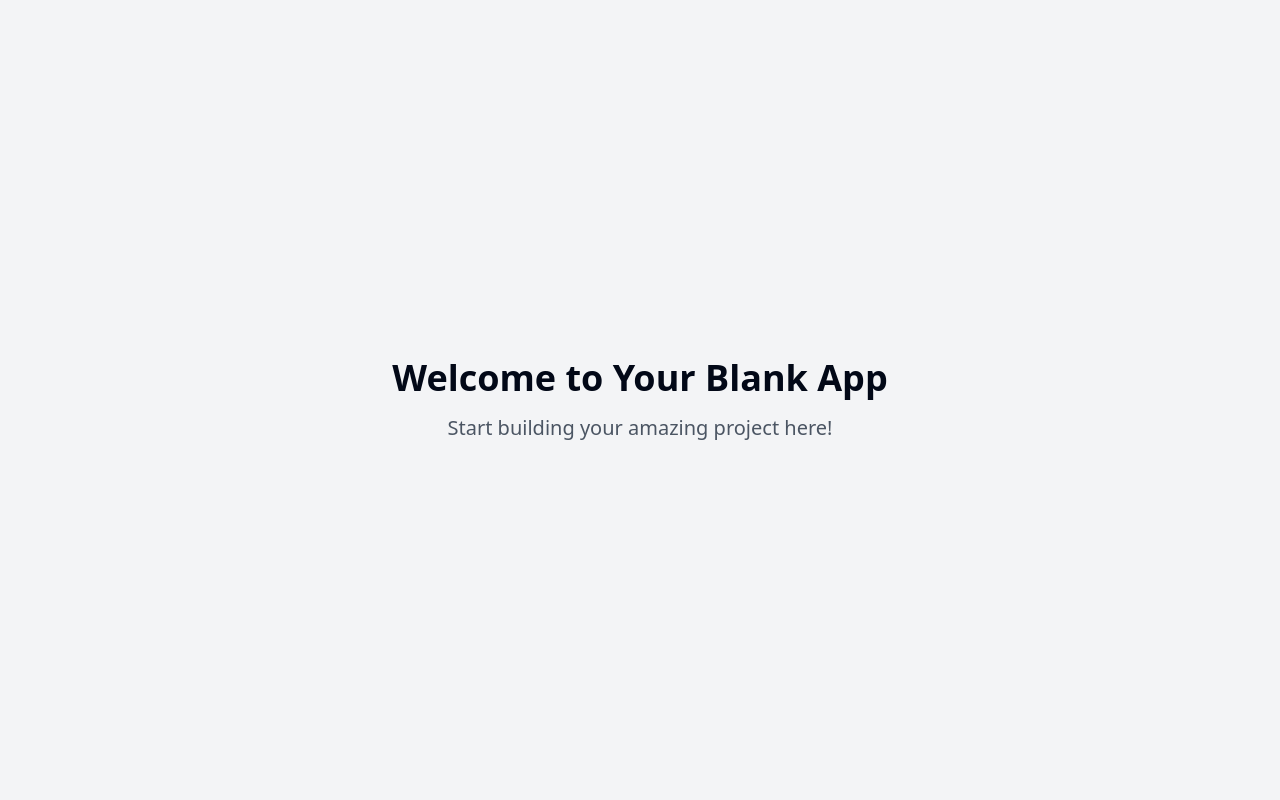
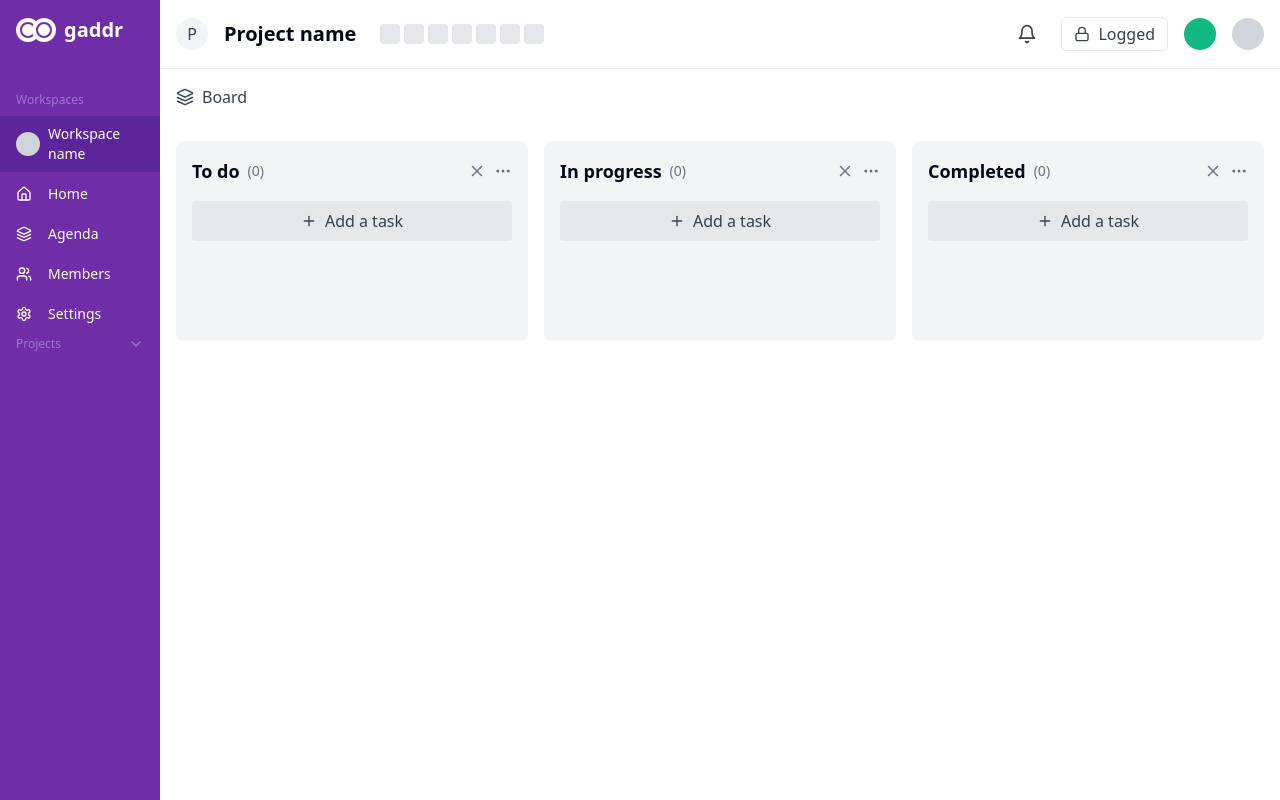
Before and after one commit to simply-Rahul8/hello, a React (Vite) app: page / in a window 1280 px wide. Built offline with nearby package versions, Linux system fonts and the light colour scheme.

Commit message:
Refactor: Initial project setup
Set up the basic structure for the web app.

```diff
--- a/src/App.tsx
+++ b/src/App.tsx
@@ -1,3 +1,4 @@
+
 import { Toaster } from "@/components/ui/toaster";
 import { Toaster as Sonner } from "@/components/ui/sonner";
 import { TooltipProvider } from "@/components/ui/tooltip";
--- /dev/null
+++ b/src/components/board/BoardHeader.tsx
@@ -0,0 +1,38 @@
+
+import React from 'react';
+import { Bell, Layers, Lock } from 'lucide-react';
+
+const BoardHeader: React.FC = () => {
+  return (
+    <div className="flex items-center justify-between p-4 border-b">
+      <div className="flex items-center">
+        <div className="mr-4 bg-gray-100 rounded-full w-8 h-8 flex items-center justify-center text-gray-700">
+          <span>P</span>
+        </div>
+        <h1 className="text-xl font-bold">Project name</h1>
+
+        <div className="flex ml-6 space-x-1">
+          {[...Array(7)].map((_, i) => (
+            <div key={i} className="w-5 h-5 rounded-sm bg-gray-200"></div>
+          ))}
+        </div>
+      </div>
+
+      <div className="flex items-center space-x-4">
+        <button className="p-2 hover:bg-gray-100 rounded-full">
+          <Bell size={20} className="text-gray-700" />
+        </button>
+
+        <button className="flex items-center gap-2 text-gray-700 font-medium px-3 py-1 border rounded-md">
+          <Lock size={16} />
+          <span>Logged</span>
+        </button>
+
+        <div className="h-8 w-8 rounded-full bg-teal flex items-center justify-center"></div>
+        <div className="h-8 w-8 rounded-full bg-gray-300"></div>
+      </div>
+    </div>
+  );
+};
+
+export default BoardHeader;
--- /dev/null
+++ b/src/components/board/BoardToolbar.tsx
@@ -0,0 +1,16 @@
+
+import React from 'react';
+import { Layers } from 'lucide-react';
+
+const BoardToolbar: React.FC = () => {
+  return (
+    <div className="flex items-center p-4">
+      <div className="flex items-center text-gray-700 mr-6">
+        <Layers size={18} className="mr-2" />
+        <span className="font-medium">Board</span>
+      </div>
+    </div>
+  );
+};
+
+export default BoardToolbar;
--- /dev/null
+++ b/src/components/board/KanbanBoard.tsx
@@ -0,0 +1,15 @@
+
+import React from 'react';
+import TaskColumn from './TaskColumn';
+
+const KanbanBoard: React.FC = () => {
+  return (
+    <div className="grid grid-cols-3 gap-4 p-4">
+      <TaskColumn title="To do" count={0} />
+      <TaskColumn title="In progress" count={0} />
+      <TaskColumn title="Completed" count={0} />
+    </div>
+  );
+};
+
+export default KanbanBoard;
--- /dev/null
+++ b/src/components/board/TaskColumn.tsx
@@ -0,0 +1,36 @@
+
+import React from 'react';
+import { Plus, X, MoreHorizontal } from 'lucide-react';
+
+interface TaskColumnProps {
+  title: string;
+  count: number;
+}
+
+const TaskColumn: React.FC<TaskColumnProps> = ({ title, count }) => {
+  return (
+    <div className="task-column">
+      <div className="task-column-header">
+        <div className="flex items-center gap-2">
+          <span className="task-column-title">{title}</span>
+          <span className="text-gray-500 text-sm">({count})</span>
+        </div>
+        <div className="flex items-center gap-2">
+          <button className="text-gray-500 hover:text-gray-700">
+            <X size={18} />
+          </button>
+          <button className="text-gray-500 hover:text-gray-700">
+            <MoreHorizontal size={18} />
+          </button>
+        </div>
+      </div>
+
+      <button className="task-add-button">
+        <Plus size={16} />
+        <span>Add a task</span>
+      </button>
+    </div>
+  );
+};
+
+export default TaskColumn;
--- /dev/null
+++ b/src/components/layout/AppLayout.tsx
@@ -0,0 +1,27 @@
+
+import React from 'react';
+import Sidebar from './Sidebar';
+import BoardHeader from '../board/BoardHeader';
+import BoardToolbar from '../board/BoardToolbar';
+import KanbanBoard from '../board/KanbanBoard';
+
+interface AppLayoutProps {
+  children?: React.ReactNode;
+}
+
+const AppLayout: React.FC<AppLayoutProps> = ({ children }) => {
+  return (
+    <div className="flex min-h-screen bg-white">
+      <Sidebar />
+      <div className="flex-1 flex flex-col">
+        <BoardHeader />
+        <BoardToolbar />
+        <main className="flex-1">
+          {children || <KanbanBoard />}
+        </main>
+      </div>
+    </div>
+  );
+};
+
+export default AppLayout;
--- /dev/null
+++ b/src/components/layout/Sidebar.tsx
@@ -0,0 +1,71 @@
+
+import React from 'react';
+import { Home, Layers, Users, Settings, ChevronDown } from 'lucide-react';
+import { cn } from '@/lib/utils';
+
+interface SidebarProps {
+  className?: string;
+}
+
+const Sidebar: React.FC<SidebarProps> = ({ className }) => {
+  return (
+    <div className={cn("bg-purple min-h-screen w-[160px] text-white flex flex-col", className)}>
+      <div className="p-4 flex items-center gap-2">
+        <div className="flex items-center">
+          <div className="h-6 w-6 rounded-full bg-white flex items-center justify-center">
+            <div className="h-4 w-4 rounded-full bg-white border-2 border-purple"></div>
+          </div>
+          <div className="h-6 w-6 rounded-full bg-white flex items-center justify-center -ml-2">
+            <div className="h-4 w-4 rounded-full bg-white border-2 border-purple"></div>
+          </div>
+        </div>
+        <span className="text-xl font-bold">gaddr</span>
+      </div>
+
+      <div className="mt-8 space-y-1">
+        <p className="px-4 text-xs text-purple-light mb-2">Workspaces</p>
+
+        <div className="flex items-center px-4 py-2 bg-purple-dark">
+          <div className="h-6 w-6 rounded-full bg-gray-300 flex-shrink-0 mr-2"></div>
+          <span className="text-sm">Workspace name</span>
+        </div>
+
+        <div className="mt-6 space-y-1">
+          <NavItem icon={<Home size={16} />} label="Home" />
+          <NavItem icon={<Layers size={16} />} label="Agenda" />
+          <NavItem icon={<Users size={16} />} label="Members" />
+          <NavItem icon={<Settings size={16} />} label="Settings" />
+        </div>
+
+        <div className="mt-6 px-4">
+          <div className="flex items-center justify-between">
+            <p className="text-xs text-purple-light">Projects</p>
+            <ChevronDown size={16} className="text-purple-light" />
+          </div>
+        </div>
+      </div>
+    </div>
+  );
+};
+
+interface NavItemProps {
+  icon: React.ReactNode;
+  label: string;
+  active?: boolean;
+}
+
+const NavItem: React.FC<NavItemProps> = ({ icon, label, active }) => {
+  return (
+    <div className={cn(
+      "flex items-center px-4 py-2 hover:bg-purple-dark cursor-pointer",
+      active && "bg-purple-dark"
+    )}>
+      <div className="flex-shrink-0 w-6 mr-2">
+        {icon}
+      </div>
+      <span className="text-sm">{label}</span>
+    </div>
+  );
+};
+
+export default Sidebar;
--- a/src/index.css
+++ b/src/index.css
@@ -1,3 +1,4 @@
+
 @tailwind base;
 @tailwind components;
 @tailwind utilities;
@@ -34,63 +35,16 @@
 
     --radius: 0.5rem;
 
-    --sidebar-background: 0 0% 98%;
-
-    --sidebar-foreground: 240 5.3% 26.1%;
-
-    --sidebar-primary: 240 5.9% 10%;
-
-    --sidebar-primary-foreground: 0 0% 98%;
-
-    --sidebar-accent: 240 4.8% 95.9%;
-
-    --sidebar-accent-foreground: 240 5.9% 10%;
-
-    --sidebar-border: 220 13% 91%;
-
-    --sidebar-ring: 217.2 91.2% 59.8%;
+    --sidebar-background: 280 59% 42%;
+    --sidebar-foreground: 0 0% 100%;
+    --sidebar-primary: 280 59% 32%;
+    --sidebar-primary-foreground: 0 0% 100%;
+    --sidebar-accent: 280 59% 62%;
+    --sidebar-accent-foreground: 0 0% 100%;
+    --sidebar-border: 280 59% 32%;
+    --sidebar-ring: 280 59% 42%;
   }
 
-  .dark {
-    --background: 222.2 84% 4.9%;
-    --foreground: 210 40% 98%;
-
-    --card: 222.2 84% 4.9%;
-    --card-foreground: 210 40% 98%;
-
-    --popover: 222.2 84% 4.9%;
-    --popover-foreground: 210 40% 98%;
-
-    --primary: 210 40% 98%;
-    --primary-foreground: 222.2 47.4% 11.2%;
-
-    --secondary: 217.2 32.6% 17.5%;
-    --secondary-foreground: 210 40% 98%;
-
-    --muted: 217.2 32.6% 17.5%;
-    --muted-foreground: 215 20.2% 65.1%;
-
-    --accent: 217.2 32.6% 17.5%;
-    --accent-foreground: 210 40% 98%;
-
-    --destructive: 0 62.8% 30.6%;
-    --destructive-foreground: 210 40% 98%;
-
-    --border: 217.2 32.6% 17.5%;
-    --input: 217.2 32.6% 17.5%;
-    --ring: 212.7 26.8% 83.9%;
-    --sidebar-background: 240 5.9% 10%;
-    --sidebar-foreground: 240 4.8% 95.9%;
-    --sidebar-primary: 224.3 76.3% 48%;
-    --sidebar-primary-foreground: 0 0% 100%;
-    --sidebar-accent: 240 3.7% 15.9%;
-    --sidebar-accent-foreground: 240 4.8% 95.9%;
-    --sidebar-border: 240 3.7% 15.9%;
-    --sidebar-ring: 217.2 91.2% 59.8%;
-  }
-}
-
-@layer base {
   * {
     @apply border-border;
   }
@@ -99,3 +53,19 @@
     @apply bg-background text-foreground;
   }
 }
+
+.task-column {
+  @apply bg-gray-100 rounded-lg p-4 min-h-[200px] w-full;
+}
+
+.task-column-header {
+  @apply flex justify-between items-center mb-4;
+}
+
+.task-column-title {
+  @apply text-lg font-semibold;
+}
+
+.task-add-button {
+  @apply w-full bg-gray-200 hover:bg-gray-300 text-gray-700 py-2 px-4 rounded flex items-center justify-center gap-2 mt-2;
+}
--- a/src/pages/Index.tsx
+++ b/src/pages/Index.tsx
@@ -1,13 +1,10 @@
-// Update this page (the content is just a fallback if you fail to update the page)
+
+import React from 'react';
+import AppLayout from '@/components/layout/AppLayout';
 
 const Index = () => {
   return (
-    <div className="min-h-screen flex items-center justify-center bg-gray-100">
-      <div className="text-center">
-        <h1 className="text-4xl font-bold mb-4">Welcome to Your Blank App</h1>
-        <p className="text-xl text-gray-600">Start building your amazing project here!</p>
-      </div>
-    </div>
+    <AppLayout />
   );
 };
 
--- a/tailwind.config.ts
+++ b/tailwind.config.ts
@@ -1,3 +1,4 @@
+
 import type { Config } from "tailwindcss";
 
 export default {
@@ -12,85 +13,83 @@ export default {
   theme: {
     container: {
       center: true,
-			padding: '2rem',
+      padding: "2rem",
       screens: {
-				'2xl': '1400px'
-			}
+        "2xl": "1400px",
+      },
     },
     extend: {
       colors: {
-				border: 'hsl(var(--border))',
-				input: 'hsl(var(--input))',
-				ring: 'hsl(var(--ring))',
-				background: 'hsl(var(--background))',
-				foreground: 'hsl(var(--foreground))',
+        border: "hsl(var(--border))",
+        input: "hsl(var(--input))",
+        ring: "hsl(var(--ring))",
+        background: "hsl(var(--background))",
+        foreground: "hsl(var(--foreground))",
         primary: {
-					DEFAULT: 'hsl(var(--primary))',
-					foreground: 'hsl(var(--primary-foreground))'
+          DEFAULT: "hsl(var(--primary))",
+          foreground: "hsl(var(--primary-foreground))"
         },
         secondary: {
-					DEFAULT: 'hsl(var(--secondary))',
-					foreground: 'hsl(var(--secondary-foreground))'
+          DEFAULT: "hsl(var(--secondary))",
+          foreground: "hsl(var(--secondary-foreground))"
         },
         destructive: {
-					DEFAULT: 'hsl(var(--destructive))',
-					foreground: 'hsl(var(--destructive-foreground))'
+          DEFAULT: "hsl(var(--destructive))",
+          foreground: "hsl(var(--destructive-foreground))"
         },
         muted: {
-					DEFAULT: 'hsl(var(--muted))',
-					foreground: 'hsl(var(--muted-foreground))'
+          DEFAULT: "hsl(var(--muted))",
+          foreground: "hsl(var(--muted-foreground))"
         },
         accent: {
-					DEFAULT: 'hsl(var(--accent))',
-					foreground: 'hsl(var(--accent-foreground))'
+          DEFAULT: "hsl(var(--accent))",
+          foreground: "hsl(var(--accent-foreground))"
         },
         popover: {
-					DEFAULT: 'hsl(var(--popover))',
-					foreground: 'hsl(var(--popover-foreground))'
+          DEFAULT: "hsl(var(--popover))",
+          foreground: "hsl(var(--popover-foreground))"
         },
         card: {
-					DEFAULT: 'hsl(var(--card))',
-					foreground: 'hsl(var(--card-foreground))'
+          DEFAULT: "hsl(var(--card))",
+          foreground: "hsl(var(--card-foreground))"
         },
         sidebar: {
-					DEFAULT: 'hsl(var(--sidebar-background))',
-					foreground: 'hsl(var(--sidebar-foreground))',
-					primary: 'hsl(var(--sidebar-primary))',
-					'primary-foreground': 'hsl(var(--sidebar-primary-foreground))',
-					accent: 'hsl(var(--sidebar-accent))',
-					'accent-foreground': 'hsl(var(--sidebar-accent-foreground))',
-					border: 'hsl(var(--sidebar-border))',
-					ring: 'hsl(var(--sidebar-ring))'
-				}
+          DEFAULT: "hsl(var(--sidebar-background))",
+          foreground: "hsl(var(--sidebar-foreground))",
+          primary: "hsl(var(--sidebar-primary))",
+          'primary-foreground': "hsl(var(--sidebar-primary-foreground))",
+          accent: "hsl(var(--sidebar-accent))",
+          'accent-foreground': "hsl(var(--sidebar-accent-foreground))",
+          border: "hsl(var(--sidebar-border))",
+          ring: "hsl(var(--sidebar-ring))"
+        },
+        purple: {
+          DEFAULT: "#6F2DA8",
+          dark: "#5D259A",
+          light: "#9E77CF"
+        },
+        teal: "#10B981"
       },
       borderRadius: {
-				lg: 'var(--radius)',
-				md: 'calc(var(--radius) - 2px)',
-				sm: 'calc(var(--radius) - 4px)'
+        lg: "var(--radius)",
+        md: "calc(var(--radius) - 2px)",
+        sm: "calc(var(--radius) - 4px)"
       },
       keyframes: {
-				'accordion-down': {
-					from: {
-						height: '0'
+        "accordion-down": {
+          from: { height: "0" },
+          to: { height: "var(--radix-accordion-content-height)" },
         },
-					to: {
-						height: 'var(--radix-accordion-content-height)'
-					}
+        "accordion-up": {
+          from: { height: "var(--radix-accordion-content-height)" },
+          to: { height: "0" },
         },
-				'accordion-up': {
-					from: {
-						height: 'var(--radix-accordion-content-height)'
-					},
-					to: {
-						height: '0'
-					}
-				}
       },
       animation: {
-				'accordion-down': 'accordion-down 0.2s ease-out',
-				'accordion-up': 'accordion-up 0.2s ease-out'
-			}
-		}
+        "accordion-down": "accordion-down 0.2s ease-out",
+        "accordion-up": "accordion-up 0.2s ease-out",
+      },
+    },
   },
   plugins: [require("tailwindcss-animate")],
 } satisfies Config;
```
Lines whose indentation alone changed are shown as unchanged.
